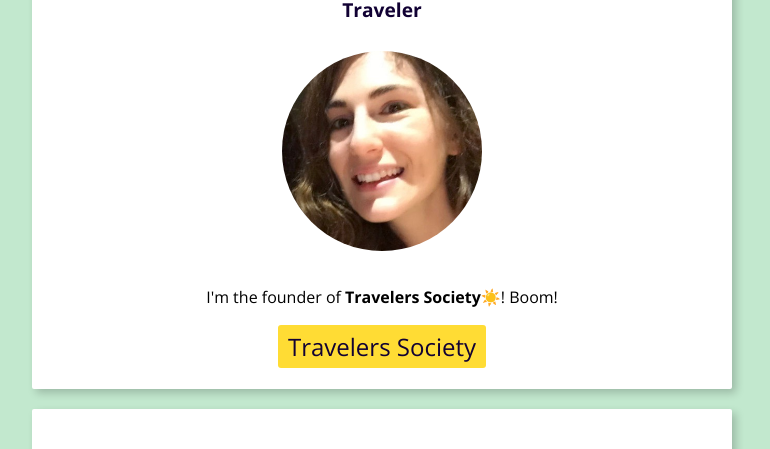
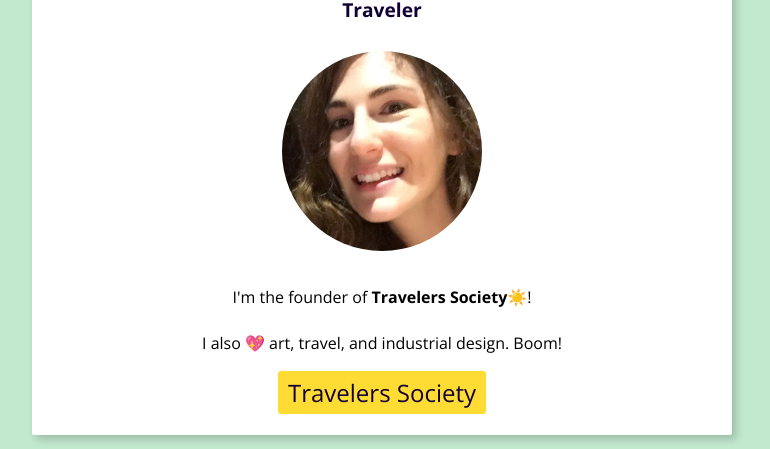
Before and after one commit to coucoucourtney/profile, a plain HTML site: page index.html in a window 1280 px wide. Shown: the part 127-576 px from the top of the page, without its empty margins (258-1028 px from the left). Drawn offline with nearby package versions, Linux system fonts and the light colour scheme; a web font is replaced by a local one.

Commit message:
my profile page

```diff
--- a/index.html
+++ b/index.html
@@ -16,7 +16,8 @@
         <h1>Hi, I'm Courtney! 🤩</h1>
         <h2>Traveler</h2>
         <img src="images/profile_pic.jpeg" alt="Courtney's photo" class="img_round">
-        <p>I'm the founder of <strong>Travelers Society</strong>☀️! Boom!</p>
+        <p>I'm the founder of <strong>Travelers Society</strong>☀️! </p>
+        <p>I also 💖 art, travel, and industrial design. Boom!</p>
         <a href="https://www.travelers-society.com" target="_blank" id="button-yellow" >Travelers Society
         </a>
         </div>
```
